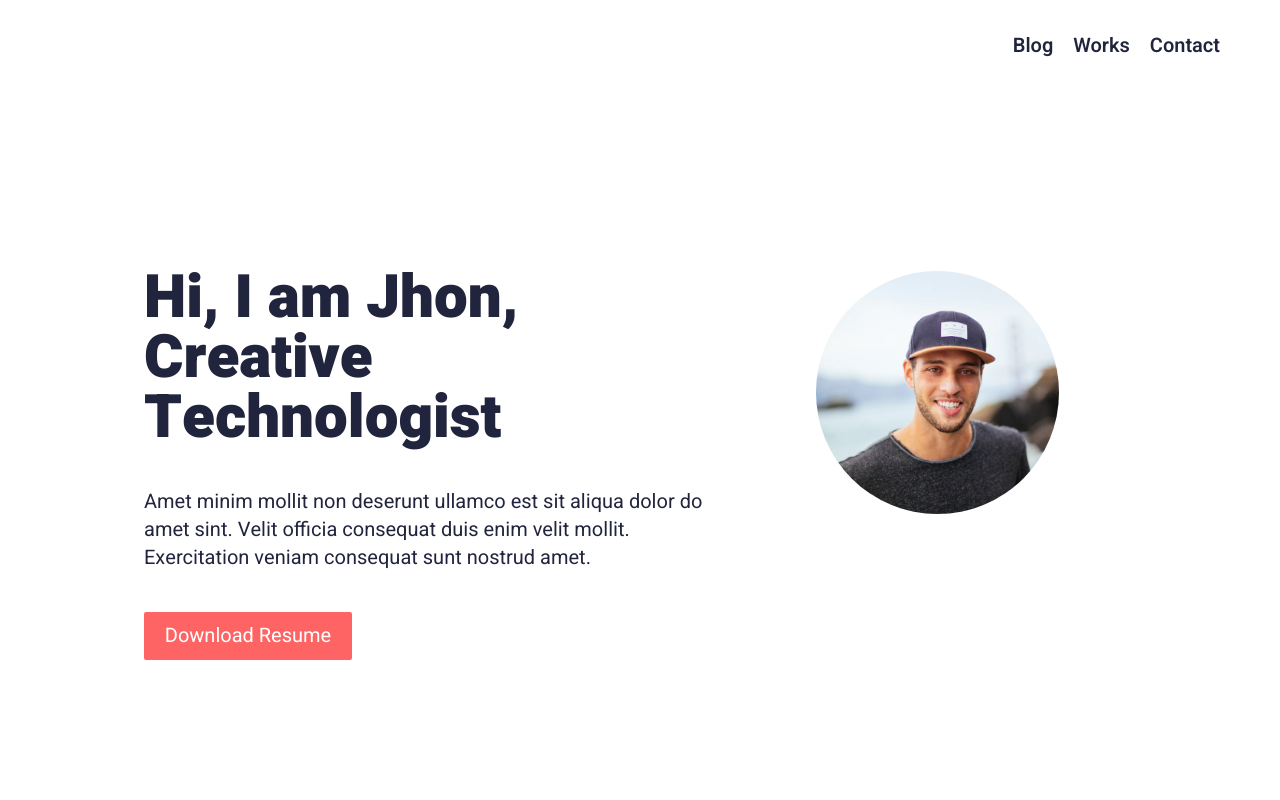
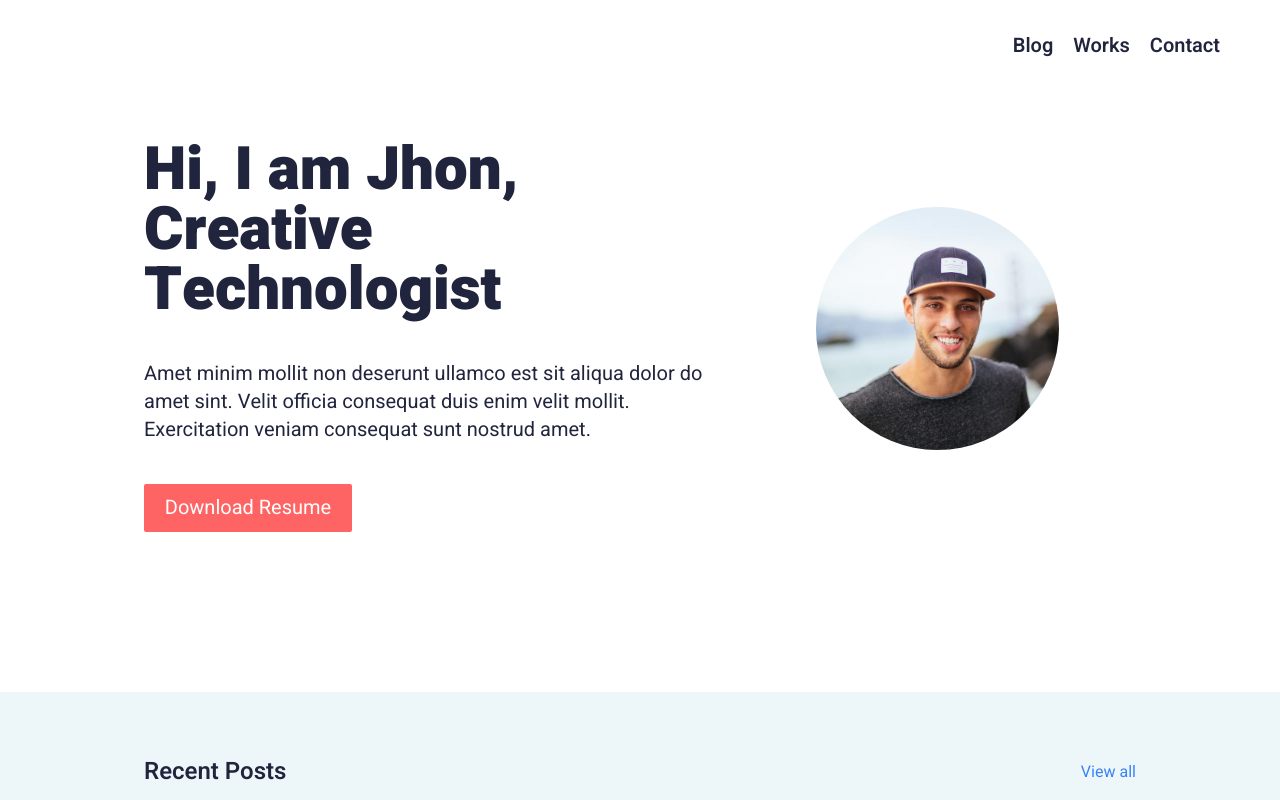
Before and after one commit to animeshmandal4400/Propaccel, a React (Vite) app: page / in a window 1280 px wide. Shown: the top 800 px of the page. Built offline with nearby package versions, Linux system fonts and the light colour scheme.

Commit message:
Update Home.jsx

```diff
--- a/src/component/Home.jsx
+++ b/src/component/Home.jsx
@@ -13,8 +13,8 @@ const Home = () => {
     <>
       <div className='w-full h-full font-Heebo text-text-dark'>
             <Navbar/>
-            <section className='w-full flex flex-col md:flex-row mx-auto max-w-screen-lg px-4 py-6 md:py-16'>
-            <div className='md:w-[60%]  flex flex-col md:text-left text-center mt-16 md:mt-36'>
+            <section className='w-full flex flex-col md:flex-row mx-auto max-w-screen-lg px-4 py-6 md:py-16 items-center justify-center'>
+            <div className='md:w-[60%]  flex flex-col md:text-left text-center mt-4 '>
                 <h3 className='text-4xl font-bold md:text-6xl'>
                      Hi, I am Jhon,<br />
                     <span>Creative Technologist</span>
```
